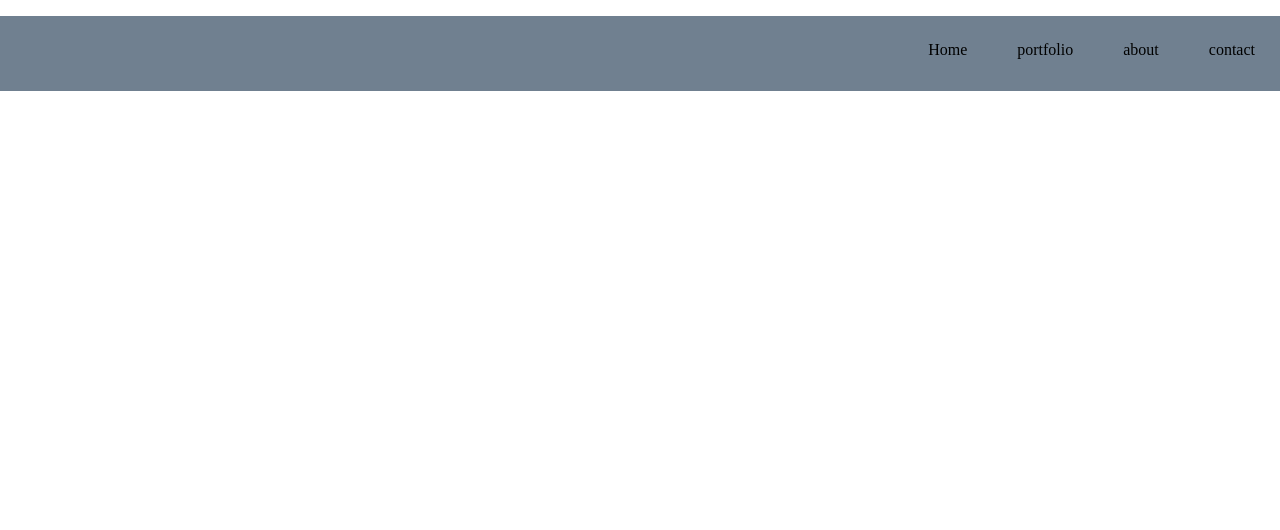
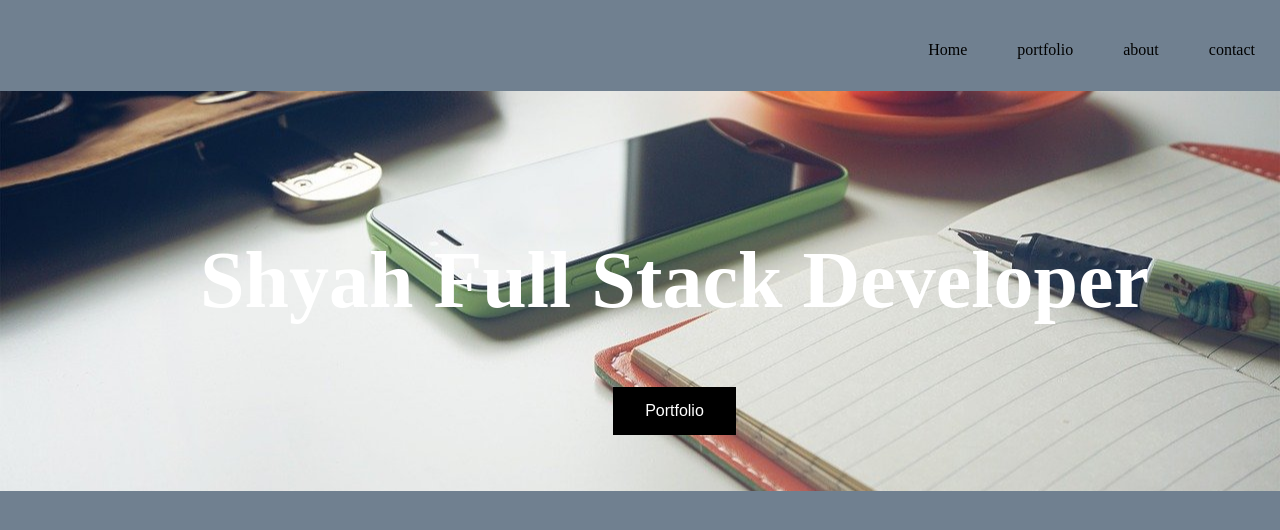
Before and after one commit to xjoshlittle/teachingsetup, a plain HTML site: page Public/index.html in a window 1280 px wide. Drawn offline with Linux system fonts and the light colour scheme.

Commit message:
finished hero image with button

```diff
--- a/Public/index.html
+++ b/Public/index.html
@@ -20,7 +20,13 @@
 </header>
 
 <!--Hero container -->
+<div class="hero-image">
+    <div class="hero-text">
+        <h1> Shyah Full Stack Developer</h1>
+        <button>Portfolio</button>
 
+    </div>
+</div>
 
 </body>
 </html>
--- a/Public/styles.css
+++ b/Public/styles.css
@@ -1,7 +1,9 @@
 /*body */
 body{
+
     margin: 0;
     padding: 0;
+    background-color: slategrey;
 }
 /*navigation bar */
 nav{
@@ -22,3 +24,34 @@ nav{
 
 
 }
+
+/*Hero section*/
+.hero-image{
+    background-image: url("../photos/heroimage.jpg");
+    width: 100%;
+    height: 50vh;
+    background-position: center;
+    background-repeat: no-repeat;
+    background-size: cover;
+    position: relative;
+}
+
+.hero-text{
+    text-align: center;
+    position: absolute;
+   margin-top: 90px;
+    margin-left: 200px;
+    font-size: 40px;
+    color: white;
+
+}
+
+button{
+    background-color: black;
+    border: none;
+    padding: 15px 32px;
+    text-align: center;
+    display: inline-block;
+    font-size: 16px;
+    color: white;
+}
```
Also changed, not shown: photos/heroimage.jpg (added).
